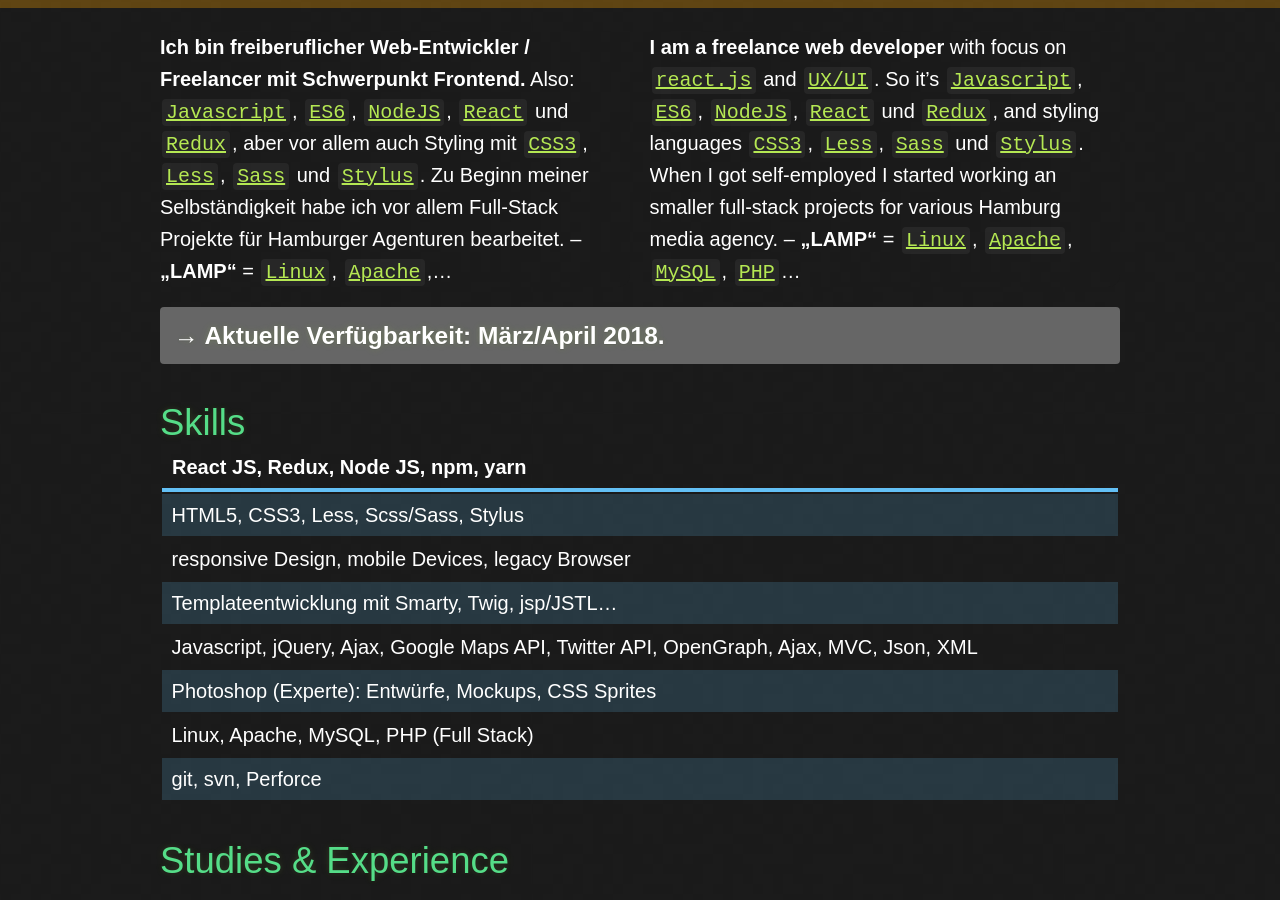
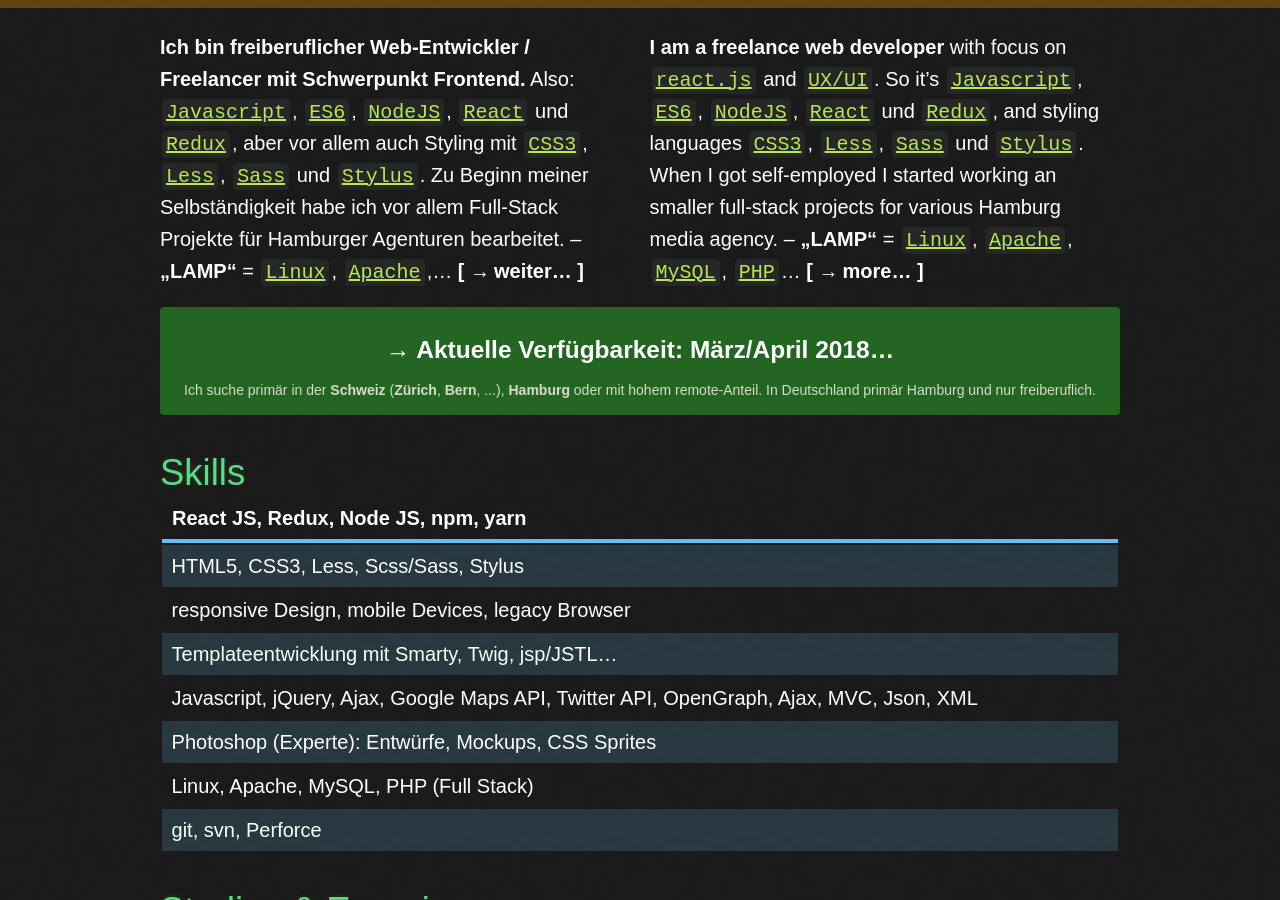
Before and after one commit to nocke/jekyll.nocke.de, a Jekyll site: the page built from index.md, in a window 1280 px wide and 900 px high, scrolled down 651 px. Built offline with Jekyll 4.4.1, drawn with Linux system fonts in a browser that asks for light colours; some web fonts are replaced.

Commit message:
add availability box and [more...] buttons

```diff
--- a/index.md
+++ b/index.md
@@ -24,18 +24,26 @@
         <h1 class='h2'>Frontend Entwickler | JavaScript, Node JS, React | Web Apps | Konzeption & UI</h1>
         <span markdown='1'>
             {{ introDE | truncatewords: 45 }}
+            **[ →&thinsp;weiter... ]**
         </span>
     </a>
     <a lang='de' href='{% link _pages/work_EN.md %}' class='col plain'>
         <h2>Frontend Developer | JavaScript Node JS, React | Web Apps | Concepts & UI</h2>
         <span markdown='1'>
             {{ introEN | truncatewords: 50 }}
+            **[ →&thinsp;more... ]**
         </span>
     </a>
 
 </section>
 
-<div class='box h3'>→ Aktuelle Verfügbarkeit: März/April 2018.</div>
+<div class='box box-green center h3'>
+    <a href='/contact/' class='plain'> → Aktuelle Verfügbarkeit: März/April 2018…</a>
+    <h4 class='center'>Ich suche primär in der <b>Schweiz</b> (<b>Zürich</b>, <b>Bern</b>, ...), <b>Hamburg</b> oder mit hohem remote-Anteil. In Deutschland primär Hamburg und nur freiberuflich.</h4>
+</div>
+
+
+
 
 ## Skills
 
```
